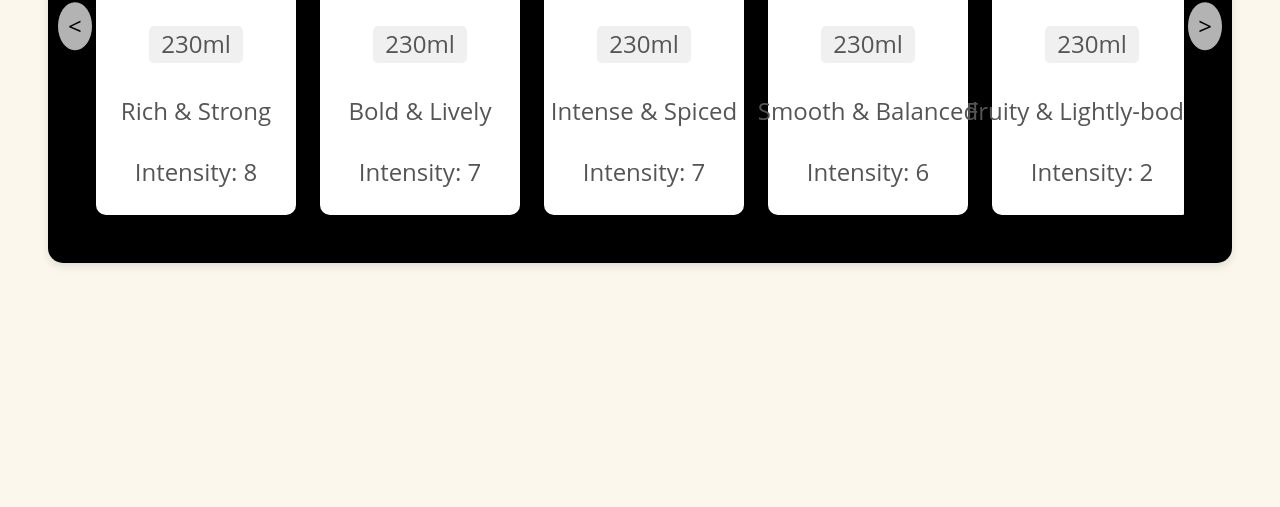
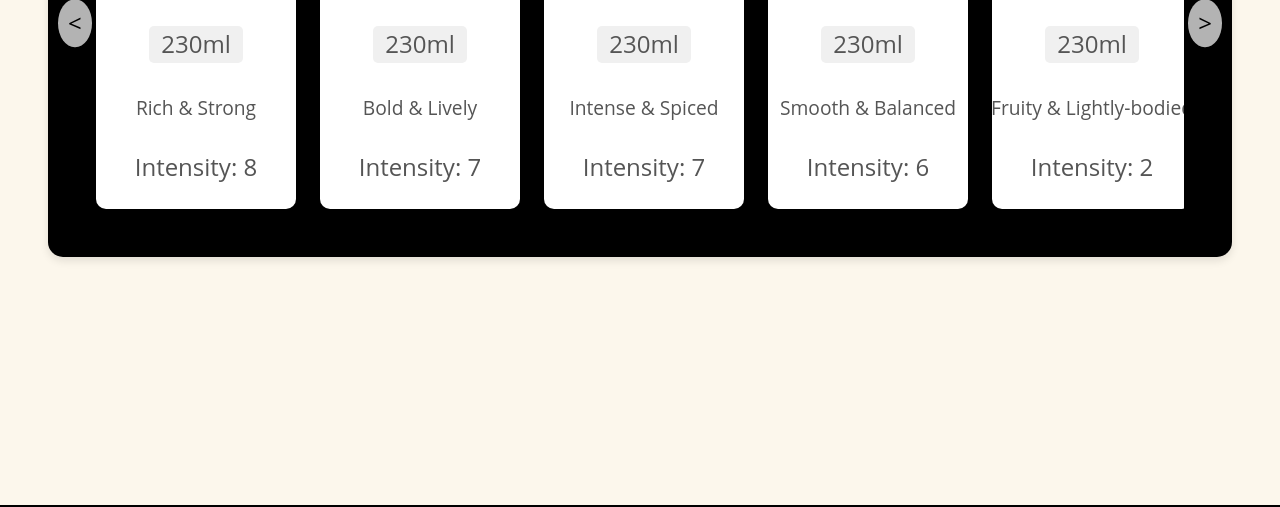
Before and after one commit to davebenner14/NespressoPlusMock, a website: page index.html in a window 1280 px wide. Shown: the part 3752-4259 px from the top of the page. Drawn offline with nearby package versions, Linux system fonts and the light colour scheme.

Commit message:
Update flors font size

```diff
--- a/styles/flavorGuide.css
+++ b/styles/flavorGuide.css
@@ -46,7 +46,6 @@
 }
 
 .flavor-card p {
-  font-size: 1em;
   text-align: center;
   color: #555;
 }
```
